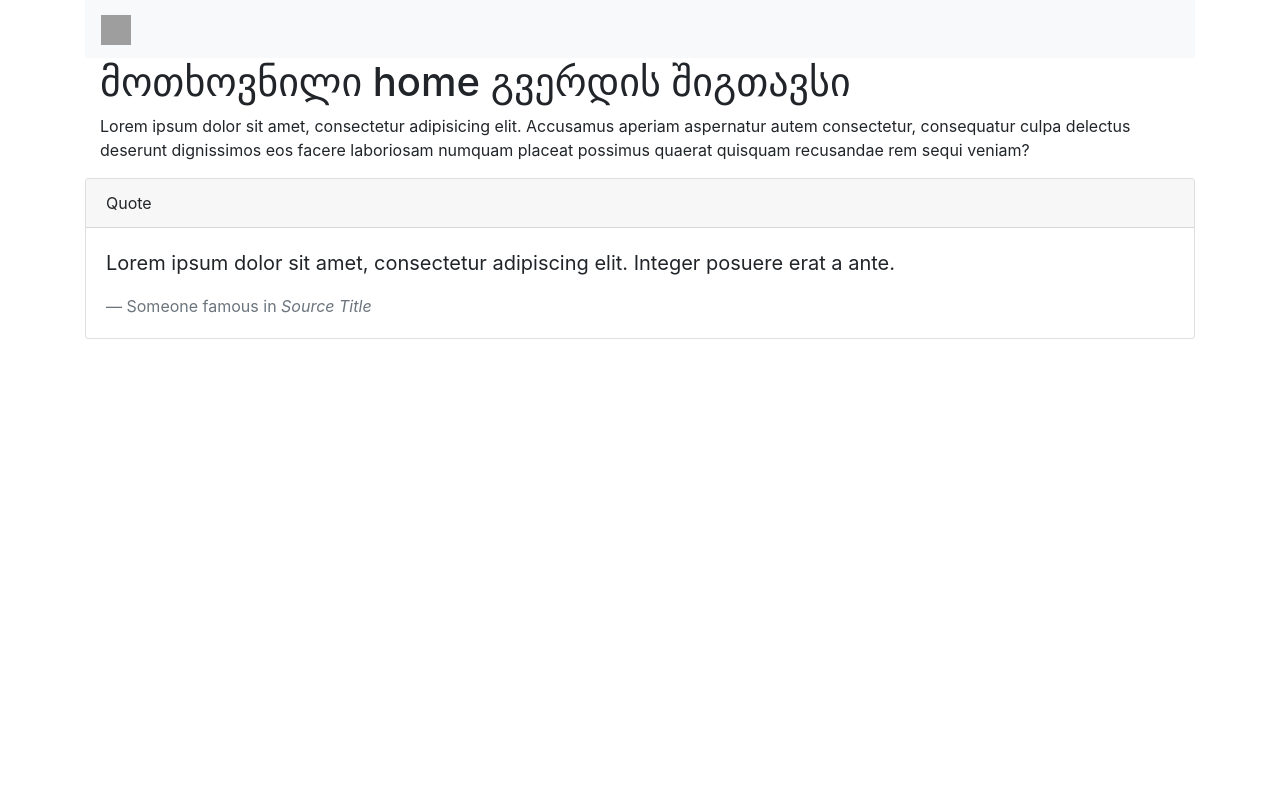
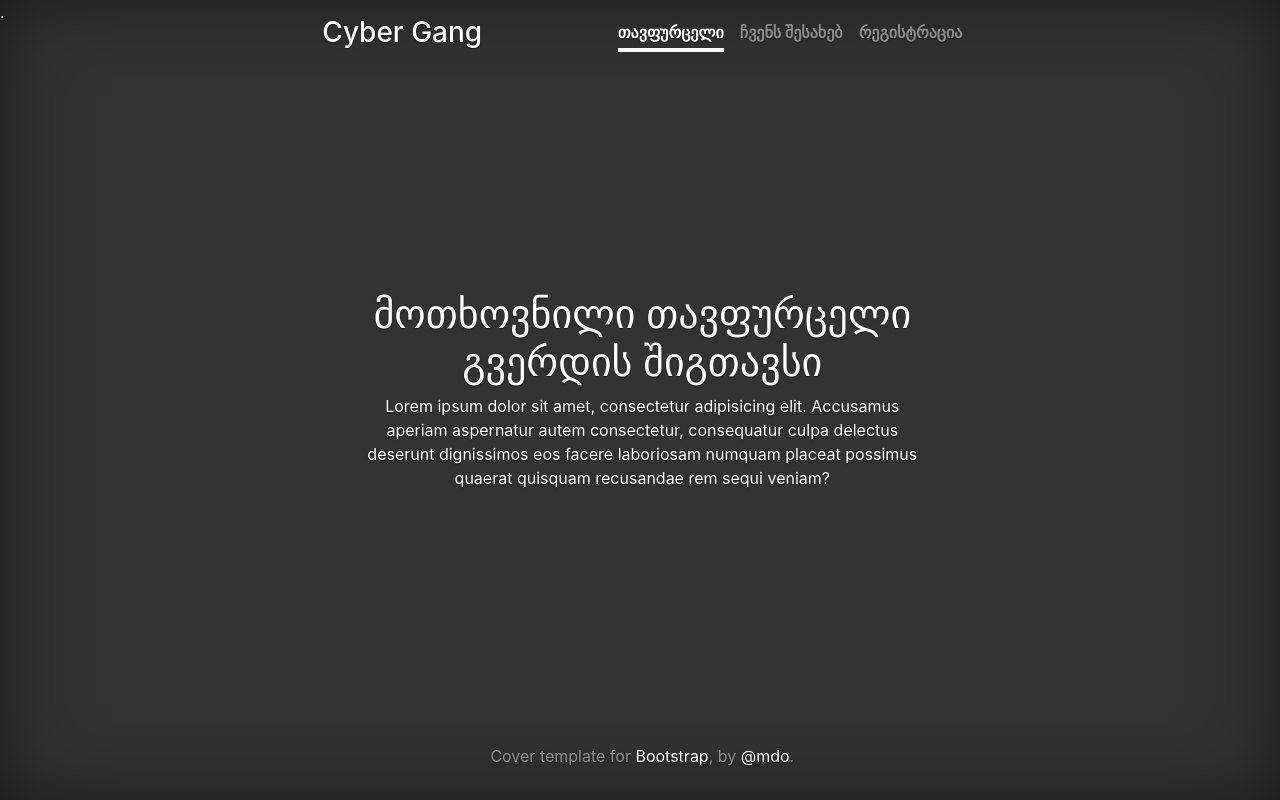
Before and after one commit to temurchichua/UnilabPythonDevelopment, a Flask app: page /home in a window 1280 px wide. Run offline with Flask 2, Linux system fonts and the light colour scheme; some libraries are stand-ins or nearby versions; grey boxes are pictures that could not be loaded.

Commit message:
added some resources

```diff
--- /dev/null
+++ b/Chapter6_Templates/projects/Temur_Chichua/app.py
@@ -0,0 +1,27 @@
+from flask import Flask, render_template, request
+
+app = Flask(__name__)
+
+
+@app.route('/')
+@app.route('/home')
+def home():
+    return render_template('home.html')
+
+
+@app.route('/about')
+def about():
+    return render_template('about.html')
+
+@app.route('/registration')
+def registration():
+    return render_template('registration.html')
+
+@app.route('/success')
+def success():
+    data = request.args
+    first_name = data.get('first_name')
+    last_name = data.get('last_name')
+    return render_template('success.html', first_name = first_name, last_name = last_name)
+
+app.run(debug=True)
--- a/Chapter6_Templates/projects/Temur_Chichua/project 1/app.py
+++ /dev/null
@@ -1,22 +0,0 @@
-from flask import Flask, render_template
-
-app = Flask(__name__)
-
-
-# @app.route('/game/<name>')
-# def about(name):
-#     my_list = ["isara", "shrek", "waldo"]
-#     return render_template('about.html', name=name, my_list=my_list)
-
-
-@app.route('/home')
-def home():
-    return render_template('home.html')
-
-
-@app.route('/about')
-def about():
-    return render_template('about.html')
-
-
-app.run(debug=True)
--- a/Chapter6_Templates/projects/Temur_Chichua/project 1/templates/base.html
+++ /dev/null
@@ -1,34 +0,0 @@
-<!DOCTYPE html>
-<html lang="en">
-<head>
-    <meta charset="UTF-8">
-    <link rel="stylesheet" href="https://stackpath.bootstrapcdn.com/bootstrap/4.5.2/css/bootstrap.min.css" integrity="sha384-JcKb8q3iqJ61gNV9KGb8thSsNjpSL0n8PARn9HuZOnIxN0hoP+VmmDGMN5t9UJ0Z" crossorigin="anonymous">
-    <title>Demo Site</title>
-</head>
-<body>
-<div class="container">
-<!-- Just an image -->
-    <nav class="navbar navbar-light bg-light">
-      <a class="navbar-brand" href="#">
-        <img src="/docs/4.5/assets/brand/bootstrap-solid.svg" width="30" height="30" alt="" loading="lazy">
-      </a>
-    </nav>
-
-      {% block content %}
-
-      {% endblock %}
-
-<div class="card">
-  <div class="card-header">
-    Quote
-  </div>
-  <div class="card-body">
-    <blockquote class="blockquote mb-0">
-      <p>Lorem ipsum dolor sit amet, consectetur adipiscing elit. Integer posuere erat a ante.</p>
-      <footer class="blockquote-footer">Someone famous in <cite title="Source Title">Source Title</cite></footer>
-    </blockquote>
-  </div>
-</div>
-</div>
-</body>
-</html>
--- /dev/null
+++ b/Chapter6_Templates/projects/Temur_Chichua/static/style.css
@@ -0,0 +1,106 @@
+/*
+ * Globals
+ */
+
+/* Links */
+a,
+a:focus,
+a:hover {
+  color: #fff;
+}
+
+/* Custom default button */
+.btn-secondary,
+.btn-secondary:hover,
+.btn-secondary:focus {
+  color: #333;
+  text-shadow: none; /* Prevent inheritance from `body` */
+  background-color: #fff;
+  border: .05rem solid #fff;
+}
+
+
+/*
+ * Base structure
+ */
+
+html,
+body {
+  height: 100%;
+  background-color: #333;
+}
+
+body {
+  display: -ms-flexbox;
+  display: flex;
+  color: #fff;
+  text-shadow: 0 .05rem .1rem rgba(0, 0, 0, .5);
+  box-shadow: inset 0 0 5rem rgba(0, 0, 0, .5);
+}
+
+.cover-container {
+  max-width: 42em;
+}
+
+
+/*
+ * Header
+ */
+.masthead {
+  margin-bottom: 2rem;
+}
+
+.masthead-brand {
+  margin-bottom: 0;
+}
+
+.nav-masthead .nav-link {
+  padding: .25rem 0;
+  font-weight: 700;
+  color: rgba(255, 255, 255, .5);
+  background-color: transparent;
+  border-bottom: .25rem solid transparent;
+}
+
+.nav-masthead .nav-link:hover,
+.nav-masthead .nav-link:focus {
+  border-bottom-color: rgba(255, 255, 255, .25);
+}
+
+.nav-masthead .nav-link + .nav-link {
+  margin-left: 1rem;
+}
+
+.nav-masthead .active {
+  color: #fff;
+  border-bottom-color: #fff;
+}
+
+@media (min-width: 48em) {
+  .masthead-brand {
+    float: left;
+  }
+  .nav-masthead {
+    float: right;
+  }
+}
+
+
+/*
+ * Cover
+ */
+.cover {
+  padding: 0 1.5rem;
+}
+.cover .btn-lg {
+  padding: .75rem 1.25rem;
+  font-weight: 700;
+}
+
+
+/*
+ * Footer
+ */
+.mastfoot {
+  color: rgba(255, 255, 255, .5);
+}
--- a/Chapter6_Templates/projects/Temur_Chichua/project 1/templates/about.html
+++ b/Chapter6_Templates/projects/Temur_Chichua/templates/about.html
@@ -2,7 +2,7 @@
 {% block content %}
 
 <div class="container">
-<h1>მოთხოვნილი about გვერდის შიგთავსი</h1>
+<h1>მოთხოვნილი ჩვენს შესახებ გვერდის შიგთავსი</h1>
 <p>Lorem ipsum dolor sit amet, consectetur adipisicing elit. Accusamus aperiam aspernatur autem consectetur, consequatur culpa delectus deserunt dignissimos eos facere laboriosam numquam placeat possimus quaerat quisquam recusandae rem sequi veniam?</p>
 </div>
 {% endblock %}
--- /dev/null
+++ b/Chapter6_Templates/projects/Temur_Chichua/templates/base.html
@@ -0,0 +1,43 @@
+<!DOCTYPE html>
+<html lang="en">
+{% from "macros.html" import nav_link with context %}.
+<head>
+    <meta charset="UTF-8">
+    <link rel="stylesheet" href="https://stackpath.bootstrapcdn.com/bootstrap/4.5.2/css/bootstrap.min.css" integrity="sha384-JcKb8q3iqJ61gNV9KGb8thSsNjpSL0n8PARn9HuZOnIxN0hoP+VmmDGMN5t9UJ0Z" crossorigin="anonymous">
+    <title>Unilab Python</title>
+    <!-- Custom styles for this template -->
+    <link href="{{ url_for('static', filename = 'style.css') }}" rel="stylesheet">
+</head>
+
+<body class="text-center">
+
+    <div class="cover-container d-flex w-100 h-100 p-3 mx-auto flex-column">
+
+      <header class="masthead mb-auto">
+        <div class="inner">
+          <h3 class="masthead-brand">Cyber Gang</h3>
+          <nav class="nav nav-masthead justify-content-center">
+              {{ nav_link('home', 'თავფურცელი') }}
+              {{ nav_link('about', 'ჩვენს შესახებ') }}
+              {{ nav_link('registration', 'რეგისტრაცია') }}
+          </nav>
+        </div>
+      </header>
+
+      <main role="main" class="inner cover">
+        {% block content %}
+
+        {% endblock %}
+      </main>
+
+      <footer class="mastfoot mt-auto">
+          <div class="inner">
+            <p>Cover template for <a href="https://getbootstrap.com/">Bootstrap</a>, by <a href="https://twitter.com/mdo">@mdo</a>.</p>
+          </div>
+      </footer>
+
+  </div>
+
+</body>
+
+</html>
--- a/Chapter6_Templates/projects/Temur_Chichua/project 1/templates/home.html
+++ b/Chapter6_Templates/projects/Temur_Chichua/templates/home.html
@@ -2,7 +2,7 @@
 {% block content %}
 
 <div class="container">
-<h1>მოთხოვნილი home გვერდის შიგთავსი</h1>
+<h1>მოთხოვნილი თავფურცელი გვერდის შიგთავსი</h1>
 <p>Lorem ipsum dolor sit amet, consectetur adipisicing elit. Accusamus aperiam aspernatur autem consectetur, consequatur culpa delectus deserunt dignissimos eos facere laboriosam numquam placeat possimus quaerat quisquam recusandae rem sequi veniam?</p>
 </div>
 
--- /dev/null
+++ b/Chapter6_Templates/projects/Temur_Chichua/templates/macros.html
@@ -0,0 +1,7 @@
+{% macro nav_link(endpoint, name) %}
+{% if request.endpoint.endswith(endpoint) %}
+  <a class="nav-link active" href="{{url_for(endpoint)}}">{{name}}</a>
+{% else %}
+  <a class="nav-link" href="{{url_for(endpoint)}}">{{name}}</a>
+{% endif %}
+{% endmacro %}
```
Also changed, not shown: Chapter6_Templates/projects/Temur_Chichua/templates/registration.html (added, +16 -0 lines), Chapter6_Templates/projects/Temur_Chichua/templates/success.html (added, +13 -0 lines), Chapter6_Templates/readme.md.
